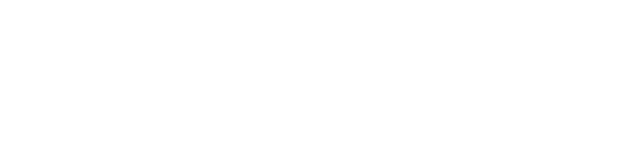
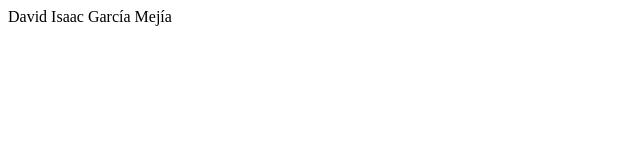
Before and after one commit to dgarcia2019257/IN5B-V, a plain HTML site: page Index.html in a window 1280 px wide. Shown: the whole page, without its empty margins (0-640 px from the left). Drawn offline with Linux system fonts and the light colour scheme.

Commit message:
Se agregó el nombre del estudiante como título

```diff
--- a/Index.html
+++ b/Index.html
@@ -3,9 +3,9 @@
 <head>
     <meta charset="UTF-8">
     <meta name="viewport" content="width=device-width, initial-scale=1.0">
-    <title>Document</title>
+    <title>Primer Proyecto Git</title>
 </head>
 <body>
-
+    <hl>David Isaac García Mejía</hl>
 </body>
 </html>
```
